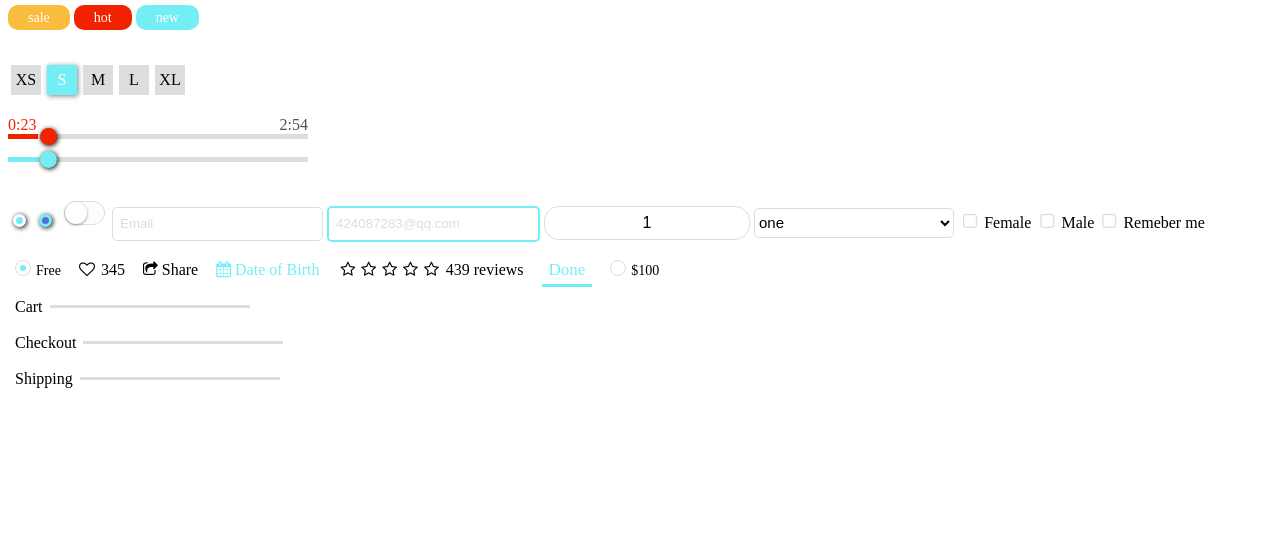
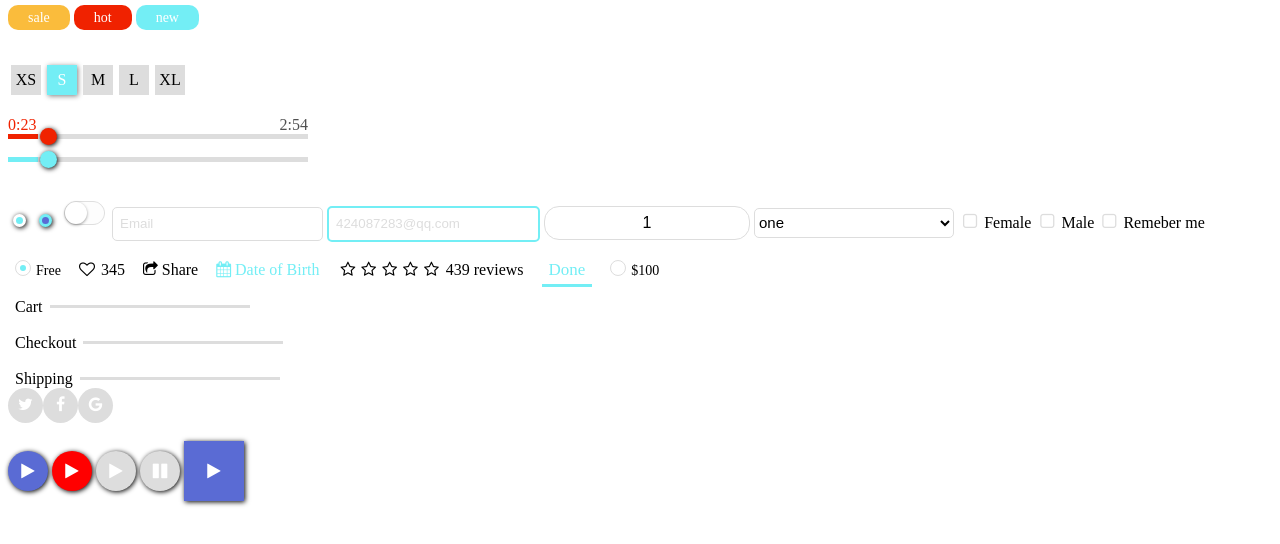
Before and after one commit to zhenjun115/colorfull-ui, a plain HTML site: page index.html in a window 1280 px wide. Drawn offline with Linux system fonts and the light colour scheme.

Commit message:
media button, social label;

```diff
--- a/base.css
+++ b/base.css
@@ -405,3 +405,75 @@ span.tag.tag-cart::after,  span.tag.tag-checkout::after, span.tag.tag-shipping::
     margin-top: -1.5px;
     margin-left: 7px;
 }
+
+/*social social-twitter*/
+span.social {
+    width: 35px;
+    height: 35px;
+    color: white;
+    background: #ddd;
+    margin: 7px;
+    display: table-cell;
+    vertical-align: middle;
+    text-align: center;
+    border-radius: 50%;
+}
+
+span.social.social-twitter {
+}
+
+span.social.social-facebook {
+}
+
+span.social.social-google {
+}
+
+/*media media-circle-play*/
+button.media.media-circle-play {
+    width: 40px;
+    height: 40px;
+    border-radius: 50%;
+    display: table-cell;
+    vertical-align: middle;
+    border: none;
+    background: #5A6bD4;
+    box-shadow: 1px 1px 5px;
+}
+
+button.media.media-circle-play > i.icon {
+    font-size: 17px;
+    color: white;
+}
+
+/*media media-circle-pause*/
+button.media.media-circle-pause {
+    width: 40px;
+    height: 40px;
+    border-radius: 50%;
+    background: #73eef5;
+    display: table-cell;
+    vertical-align: middle;
+    border: none;
+    box-shadow: 1px 1px 5px;
+}
+
+button.media.media-circle-pause > i.icon {
+    font-size: 17px;
+    color: white;
+}
+
+/*media media-square-play*/
+button.media.media-square-play {
+    width: 60px;
+    height: 60px;
+    display: table-cell;
+    vertical-align: middle;
+    border: none;
+    background: #5A6bD4;
+    box-shadow: 1px 1px 5px;
+}
+
+button.media.media-square-play > i.icon {
+    font-size: 17px;
+    color: white;
+}
--- a/index.html
+++ b/index.html
@@ -98,5 +98,40 @@
 
     </div>
 
+    <div>
+        <span class="social social-twitter">
+            <i class="fa fa-twitter" aria-hidden="true"></i>
+        </span>
+        <span class="social social-facebook">
+            <i class="fa fa-facebook-f" aria-hidden="true"></i>
+        </span>
+        <span class="social social-google">
+            <i class="fa fa-google" aria-hidden="true"></i>
+        </span>
+    </div>
+
+    <br />
+    <div>
+        <button class="media media-circle-play">
+            <i class="fa fa-play icon" aria-hidden="true"></i>
+        </button>
+
+        <button class="media media-circle-play" style="background: red">
+            <i class="fa fa-play icon" aria-hidden="true"></i>
+        </button>
+
+        <button class="media media-circle-play" style="background: #ddd;">
+            <i class="fa fa-play icon" aria-hidden="true"></i>
+        </button>
+
+        <button class="media media-circle-pause" style="background: #ddd;">
+            <i class="fa fa-pause icon" aria-hidden="true"></i>
+        </button>
+
+        <button class="media media-square-play">
+            <i class="fa fa-play icon" aria-hidden="true"></i>
+        </button>
+
+    </div>
 </body>
 </html>
```
